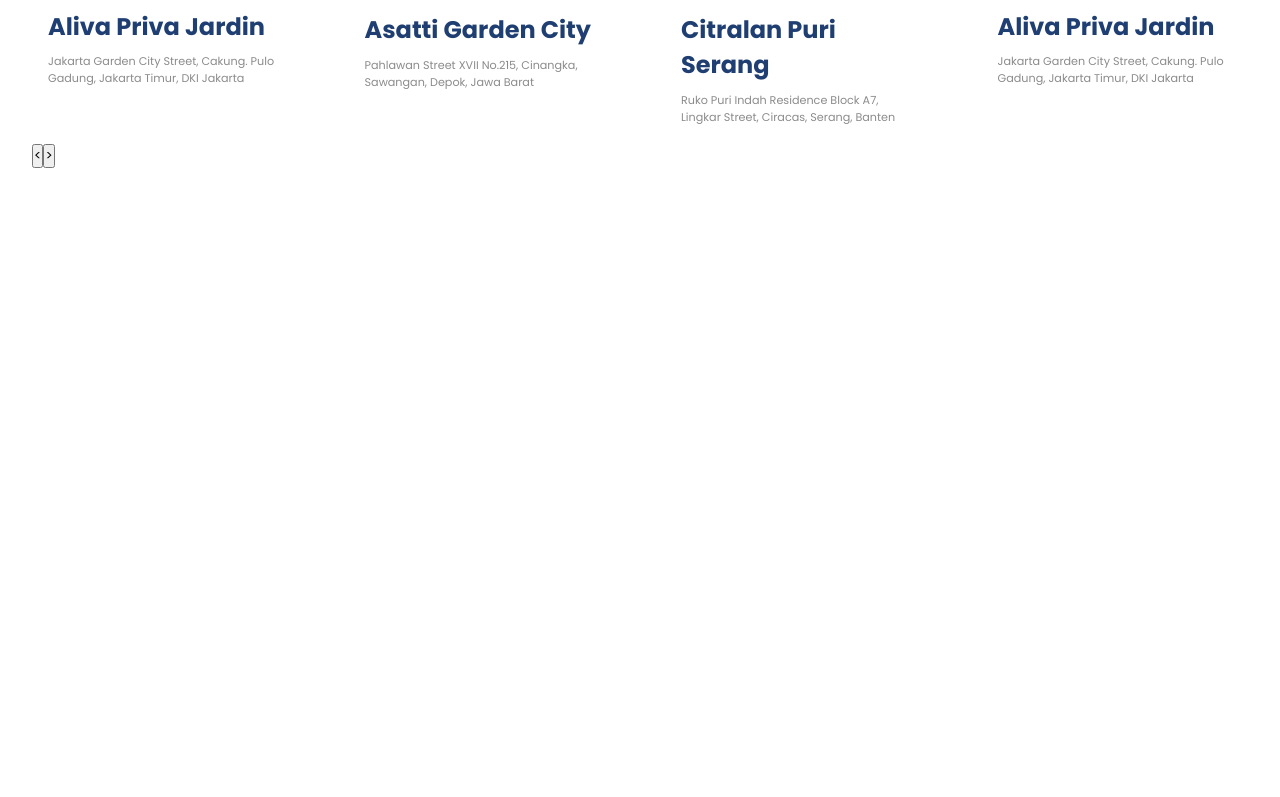
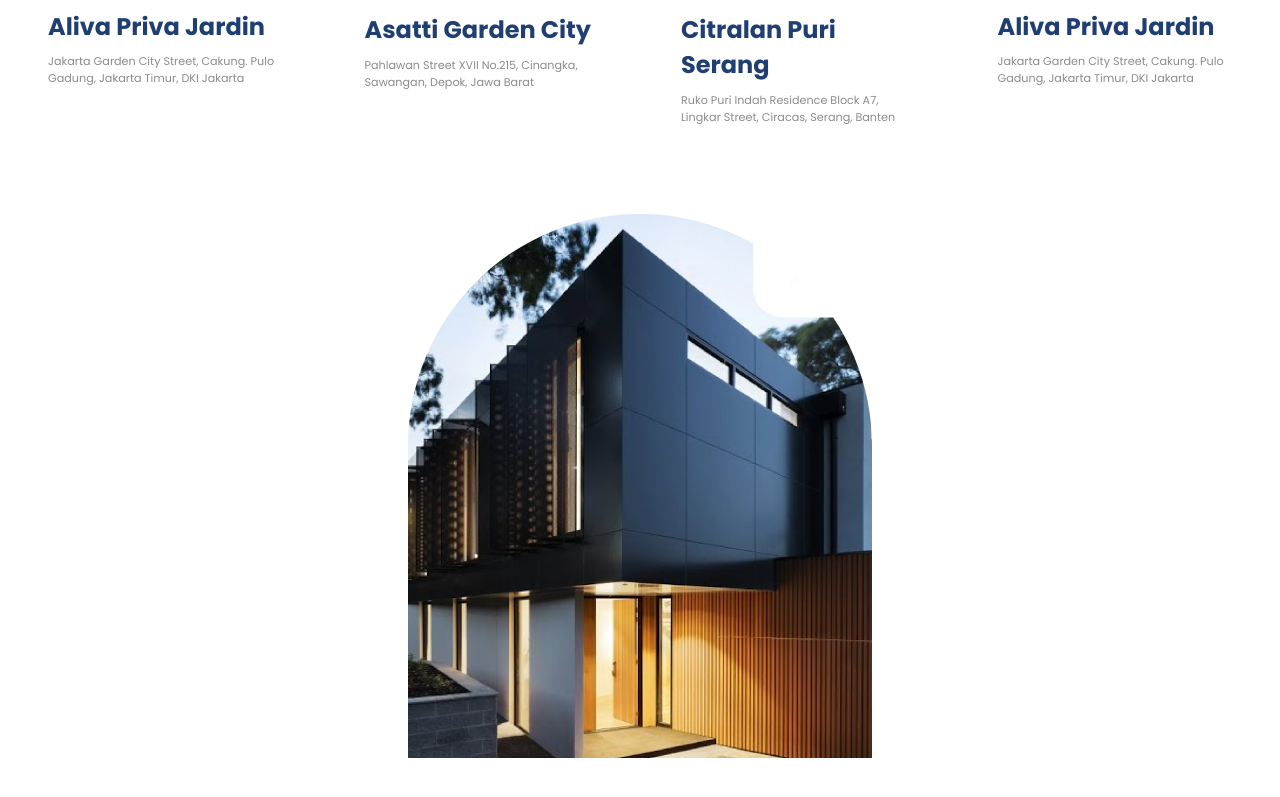
Before and after one commit to itsannaw/website-residencies, a React (Vite) app: page / in a window 1280 px wide. Shown: the part 1273-2070 px from the top of the page. Before the commit the page ends 1473 px from the top, so only its background shows below. Built offline with nearby package versions, Linux system fonts and the light colour scheme.

Commit message:
Fixed button

```diff
--- a/src/App.jsx
+++ b/src/App.jsx
@@ -3,6 +3,7 @@
 import "./App.css";
 import Companies from "./components/Companies/Companies";
 import Residencies from "./components/Residencies/Residencies";
+import Value from "./components/Value/Value";
 
 function App() {
   return (
@@ -14,6 +15,7 @@
         </div>
       <Companies />
       <Residencies />
+      <Value />
     </div>
   );
 }
--- a/src/components/Residencies/Residencies.css
+++ b/src/components/Residencies/Residencies.css
@@ -1,5 +1,6 @@
 .r-container {
     overflow: hidden;
+    position: relative;
 }
 
 .r-head {
@@ -51,4 +52,25 @@
 
 .r-buttons {
     position: absolute;
+    gap: 1rem;
+    top: -4rem;
+    right: 0;
 }
+
+.r-buttons button{
+    font-style: 1.2rem;
+    padding: 0.2rem 0.8rem;
+    color: blue;
+    border: none;
+    border-radius: 5px;
+    border-color: white;
+    cursor: pointer;
+}
+
+.r-buttons>:nth-child(1) {
+    background-color: #EEEEFF;
+}
+
+.r-buttons>:nth-child(2) {
+    box-shadow: 0px 0px 5px 1px rgba(0, 0, 0, 0.25);
+}
--- a/src/components/Residencies/Residencies.jsx
+++ b/src/components/Residencies/Residencies.jsx
@@ -42,7 +42,7 @@
 const SliderButtons = () => {
     const swiper = useSwiper();
     return (
-        <div className="r-button">
+        <div className="flexCenter r-buttons">
             <button onClick={() => swiper.slidePrev()}>&lt;</button>
             <button onClick={() => swiper.slideNext()}>&gt;</button>
         </div>
--- /dev/null
+++ b/src/components/Value/Value.jsx
@@ -0,0 +1,29 @@
+import React from 'react';
+import {
+    Accordion,
+    AccordionItem,
+    AccordionItemHeading,
+    AccordionItemButton,
+    AccordionItemPanel,
+    AccordionItemState
+} from 'react-accessible-accordion'
+import 'react-accessible-accordion/dist/fancy-example.css';
+import {MdOutlineArrowDropDown} from 'react-icons/md';
+import './Value.css';
+
+const Value = () => {
+    return (
+        <section className="v-wrapper">
+            <div className="paddings innerWidth flexCenter v-container">
+                {/* left side */}
+                <div className="v-left">
+                    <div className="image-container">
+                        <img src="./value.png" alt="" />
+                    </div>
+                </div>
+            </div>
+        </section>
+    );
+};
+
+export default Value;
```
Also changed, not shown: src/components/Value/Value.css (added).
